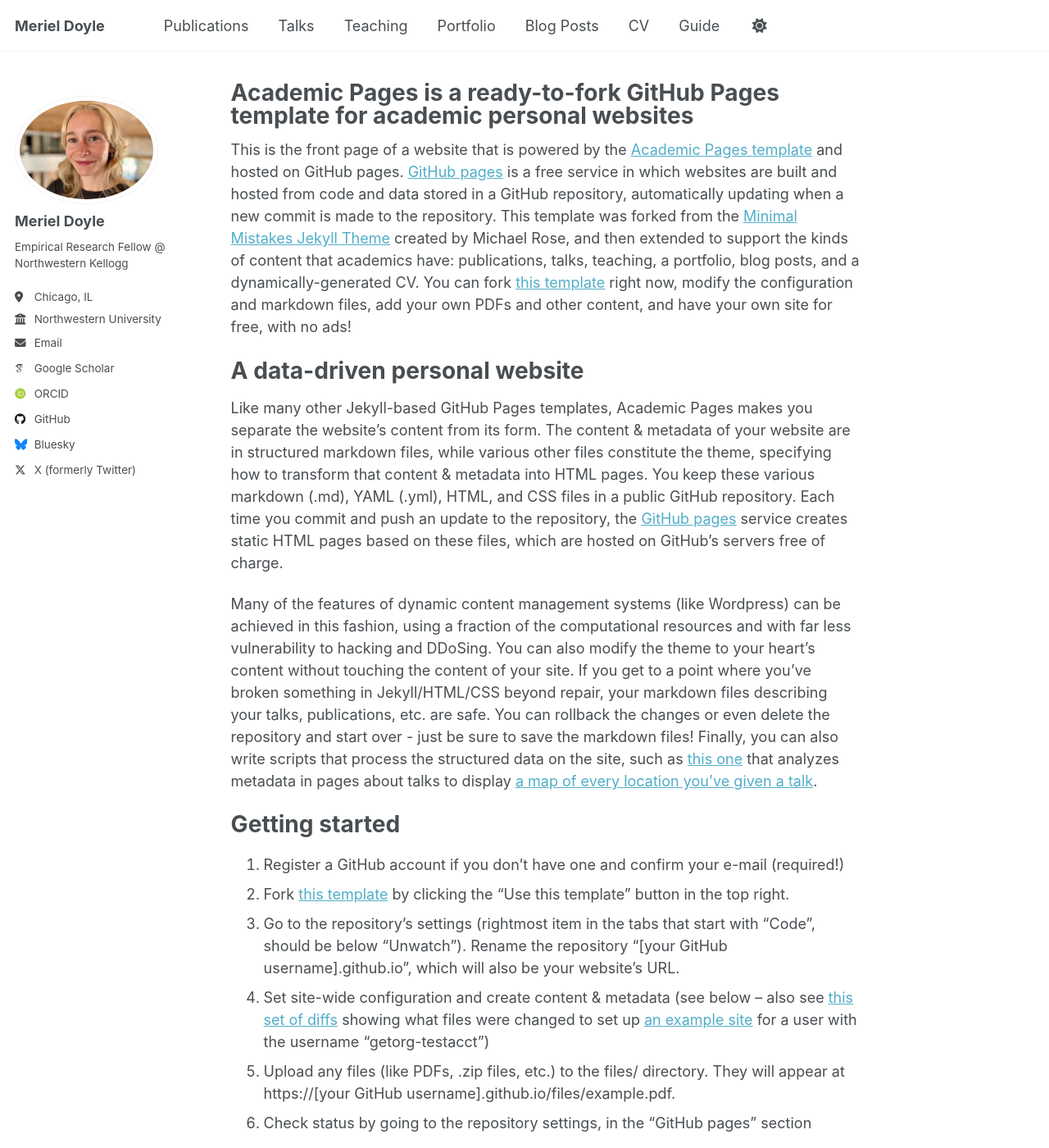
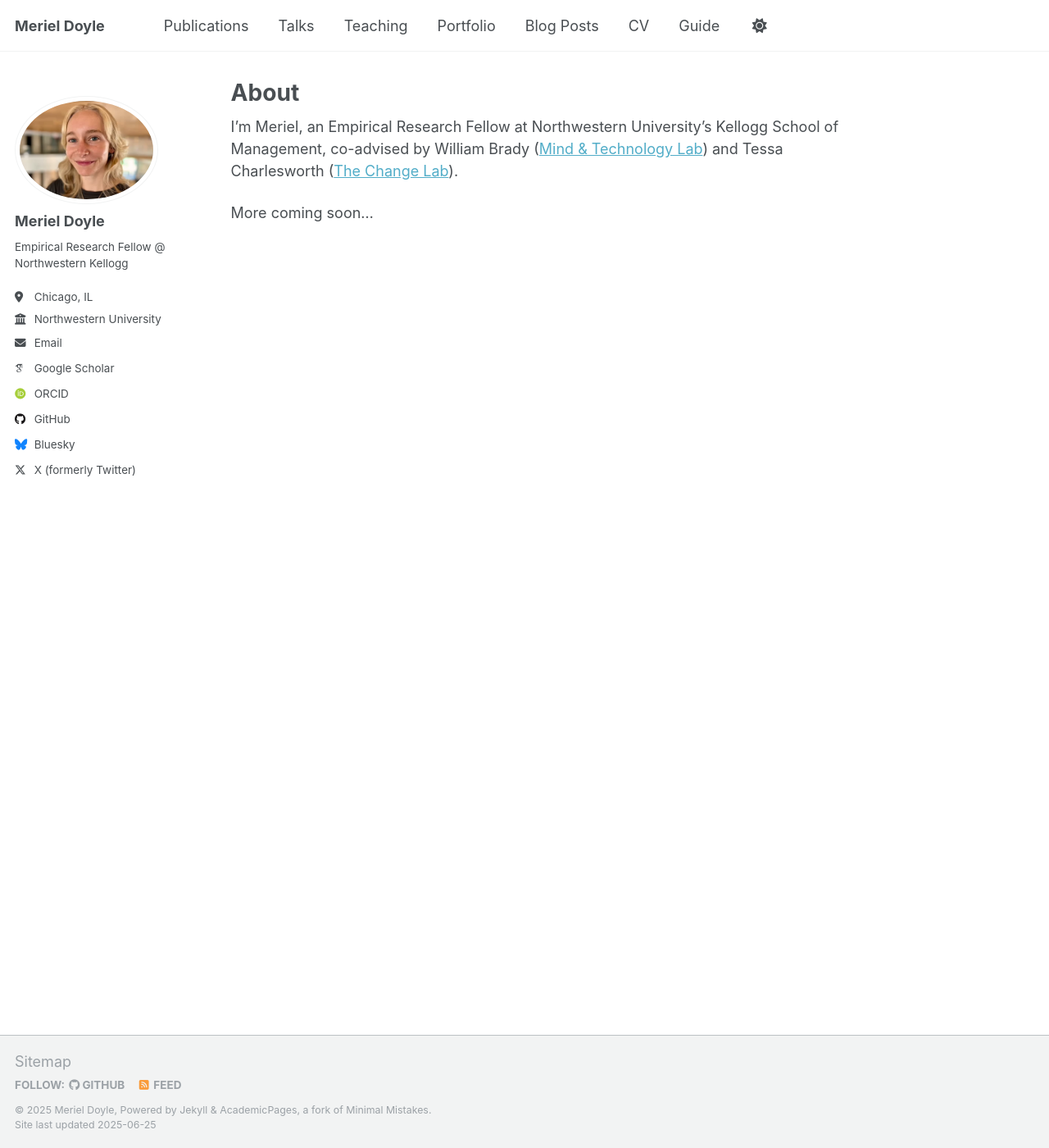
Before and after one commit to mcd710/mcd710.github.io, a Jekyll site: the page built from _pages/about.md, in a window 1280 px wide and 1400 px high. Shown: the whole window at 82% size. Built offline with Jekyll 4.4.1, drawn with Linux system fonts in a browser that asks for light colours; some web fonts are replaced; some of the changed text lies outside the part shown.

Commit message:
Update about.md

```diff
--- a/_pages/about_old.md
+++ /dev/null
@@ -1,49 +0,0 @@
----
-permalink: /
-title: "Academic Pages is a ready-to-fork GitHub Pages template for academic personal websites"
-author_profile: true
-redirect_from:
-  - /about/
-  - /about.html
----
-
-This is the front page of a website that is powered by the [Academic Pages template](https://github.com/academicpages/academicpages.github.io) and hosted on GitHub pages. [GitHub pages](https://pages.github.com) is a free service in which websites are built and hosted from code and data stored in a GitHub repository, automatically updating when a new commit is made to the repository. This template was forked from the [Minimal Mistakes Jekyll Theme](https://mmistakes.github.io/minimal-mistakes/) created by Michael Rose, and then extended to support the kinds of content that academics have: publications, talks, teaching, a portfolio, blog posts, and a dynamically-generated CV. You can fork [this template](https://github.com/academicpages/academicpages.github.io) right now, modify the configuration and markdown files, add your own PDFs and other content, and have your own site for free, with no ads!
-
-A data-driven personal website
-======
-Like many other Jekyll-based GitHub Pages templates, Academic Pages makes you separate the website's content from its form. The content & metadata of your website are in structured markdown files, while various other files constitute the theme, specifying how to transform that content & metadata into HTML pages. You keep these various markdown (.md), YAML (.yml), HTML, and CSS files in a public GitHub repository. Each time you commit and push an update to the repository, the [GitHub pages](https://pages.github.com/) service creates static HTML pages based on these files, which are hosted on GitHub's servers free of charge.
-
-Many of the features of dynamic content management systems (like Wordpress) can be achieved in this fashion, using a fraction of the computational resources and with far less vulnerability to hacking and DDoSing. You can also modify the theme to your heart's content without touching the content of your site. If you get to a point where you've broken something in Jekyll/HTML/CSS beyond repair, your markdown files describing your talks, publications, etc. are safe. You can rollback the changes or even delete the repository and start over - just be sure to save the markdown files! Finally, you can also write scripts that process the structured data on the site, such as [this one](https://github.com/academicpages/academicpages.github.io/blob/master/talkmap.ipynb) that analyzes metadata in pages about talks to display [a map of every location you've given a talk](https://academicpages.github.io/talkmap.html).
-
-Getting started
-======
-1. Register a GitHub account if you don't have one and confirm your e-mail (required!)
-1. Fork [this template](https://github.com/academicpages/academicpages.github.io) by clicking the "Use this template" button in the top right.
-1. Go to the repository's settings (rightmost item in the tabs that start with "Code", should be below "Unwatch"). Rename the repository "[your GitHub username].github.io", which will also be your website's URL.
-1. Set site-wide configuration and create content & metadata (see below -- also see [this set of diffs](http://archive.is/3TPas) showing what files were changed to set up [an example site](https://getorg-testacct.github.io) for a user with the username "getorg-testacct")
-1. Upload any files (like PDFs, .zip files, etc.) to the files/ directory. They will appear at https://[your GitHub username].github.io/files/example.pdf.
-1. Check status by going to the repository settings, in the "GitHub pages" section
-
-Site-wide configuration
-------
-The main configuration file for the site is in the base directory in [_config.yml](https://github.com/academicpages/academicpages.github.io/blob/master/_config.yml), which defines the content in the sidebars and other site-wide features. You will need to replace the default variables with ones about yourself and your site's github repository. The configuration file for the top menu is in [_data/navigation.yml](https://github.com/academicpages/academicpages.github.io/blob/master/_data/navigation.yml). For example, if you don't have a portfolio or blog posts, you can remove those items from that navigation.yml file to remove them from the header.
-
-Create content & metadata
-------
-For site content, there is one markdown file for each type of content, which are stored in directories like _publications, _talks, _posts, _teaching, or _pages. For example, each talk is a markdown file in the [_talks directory](https://github.com/academicpages/academicpages.github.io/tree/master/_talks). At the top of each markdown file is structured data in YAML about the talk, which the theme will parse to do lots of cool stuff. The same structured data about a talk is used to generate the list of talks on the [Talks page](https://academicpages.github.io/talks), each [individual page](https://academicpages.github.io/talks/2012-03-01-talk-1) for specific talks, the talks section for the [CV page](https://academicpages.github.io/cv), and the [map of places you've given a talk](https://academicpages.github.io/talkmap.html) (if you run this [python file](https://github.com/academicpages/academicpages.github.io/blob/master/talkmap.py) or [Jupyter notebook](https://github.com/academicpages/academicpages.github.io/blob/master/talkmap.ipynb), which creates the HTML for the map based on the contents of the _talks directory).
-
-**Markdown generator**
-
-The repository includes [a set of Jupyter notebooks](https://github.com/academicpages/academicpages.github.io/tree/master/markdown_generator
-) that converts a CSV containing structured data about talks or presentations into individual markdown files that will be properly formatted for the Academic Pages template. The sample CSVs in that directory are the ones I used to create my own personal website at stuartgeiger.com. My usual workflow is that I keep a spreadsheet of my publications and talks, then run the code in these notebooks to generate the markdown files, then commit and push them to the GitHub repository.
-
-How to edit your site's GitHub repository
-------
-Many people use a git client to create files on their local computer and then push them to GitHub's servers. If you are not familiar with git, you can directly edit these configuration and markdown files directly in the github.com interface. Navigate to a file (like [this one](https://github.com/academicpages/academicpages.github.io/blob/master/_talks/2012-03-01-talk-1.md) and click the pencil icon in the top right of the content preview (to the right of the "Raw | Blame | History" buttons). You can delete a file by clicking the trashcan icon to the right of the pencil icon. You can also create new files or upload files by navigating to a directory and clicking the "Create new file" or "Upload files" buttons.
-
-Example: editing a markdown file for a talk
-![Editing a markdown file for a talk](/images/editing-talk.png)
-
-For more info
-------
-More info about configuring Academic Pages can be found in [the guide](https://academicpages.github.io/markdown/), the [growing wiki](https://github.com/academicpages/academicpages.github.io/wiki), and you can always [ask a question on GitHub](https://github.com/academicpages/academicpages.github.io/discussions). The [guides for the Minimal Mistakes theme](https://mmistakes.github.io/minimal-mistakes/docs/configuration/) (which this theme was forked from) might also be helpful.
```
Also changed, not shown: _pages/about.md (+1 -1 lines), 1 other file.
